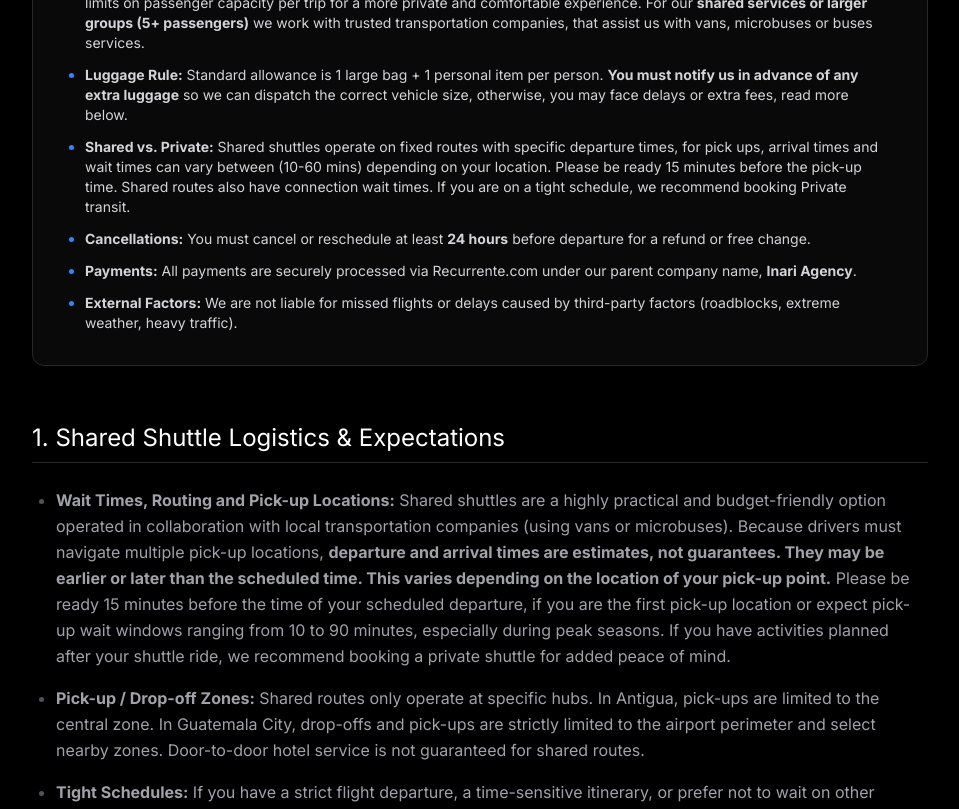
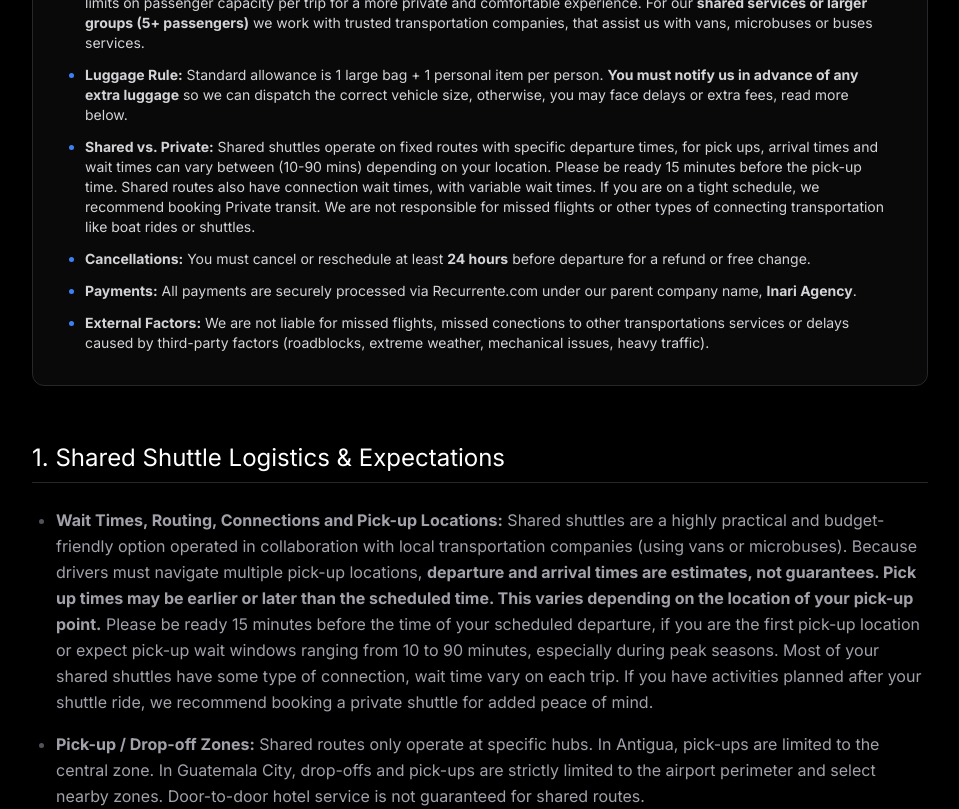
Before and after one commit to byron-rod/blvck-sheep, a Next.js app: page /terms-conditions in a window 1280 px wide. Shown: the part 640-1449 px from the top of the page, without its empty margins (160-1119 px from the left). Built offline with nearby package versions, Linux system fonts and the light colour scheme.

Commit message:
update de terms

```diff
--- a/src/app/terms-conditions/page.tsx
+++ b/src/app/terms-conditions/page.tsx
@@ -69,8 +69,8 @@ export default function TermsConditions() {
           <li>
             <strong>{activeLanguage === "en" ? "Shared vs. Private:" : "Compartido vs. Privado:"}</strong>{" "}
             {activeLanguage === "en"
-              ? "Shared shuttles operate on fixed routes with specific departure times, for pick ups, arrival times and wait times can vary between (10-60 mins) depending on your location. Please be ready 15 minutes before the pick-up time. Shared routes also have connection wait times. If you are on a tight schedule, we recommend booking Private transit."
-              : "Los traslados compartidos operan en rutas fijas que varian dependiente de tu ubicacion, con tiempos de espera muy variables (10-60 minutos). Por favor estar listo 15 minutos antes de la hora de recogida. Tambien cuentan con conexiones en ruta. Si tienes un horario ajustado, te recomendamos reservar transporte Privado."}
+              ? "Shared shuttles operate on fixed routes with specific departure times, for pick ups, arrival times and wait times can vary between (10-90 mins) depending on your location. Please be ready 15 minutes before the pick-up time. Shared routes also have connection wait times, with variable wait times. If you are on a tight schedule, we recommend booking Private transit. We are not responsible for missed flights or other types of connecting transportation like boat rides or shuttles."
+              : "Los traslados compartidos operan en rutas fijas que varian dependiente de tu ubicacion, con tiempos de espera muy variables (10-90 minutos). Por favor estar listo 15 minutos antes de la hora de recogida. Tambien cuentan con conexiones en ruta, con tiempo de espera variable. Si tienes un horario ajustado, te recomendamos reservar transporte Privado. No somos responsables por vuelos perdidos o cualquier otro tipo de conexion con transporte de cualquier clase, como lanchas u otros shuttles."}
           </li>
           <li>
             <strong>{activeLanguage === "en" ? "Cancellations:" : "Cancelaciones:"}</strong>{" "}
@@ -87,8 +87,8 @@ export default function TermsConditions() {
           <li>
             <strong>{activeLanguage === "en" ? "External Factors:" : "Factores Externos:"}</strong>{" "}
             {activeLanguage === "en"
-              ? "We are not liable for missed flights or delays caused by third-party factors (roadblocks, extreme weather, heavy traffic)."
-              : "No nos hacemos responsables por vuelos perdidos o retrasos causados por factores de terceros (bloqueos de carreteras, clima extremo, tráfico pesado)."}
+              ? "We are not liable for missed flights, missed conections to other transportations services or delays caused by third-party factors (roadblocks, extreme weather, mechanical issues, heavy traffic)."
+              : "No nos hacemos responsables por vuelos perdidos, conexiones perdidas con otros servicios de transporte o retrasos causados por factores de terceros (bloqueos de carreteras, clima extremo, problemas mecanicos, tráfico pesado)."}
           </li>
         </ul>
       </section>
@@ -100,10 +100,10 @@ export default function TermsConditions() {
         </h2>
         <ul className="list-disc pl-6 text-zinc-400 space-y-4 leading-relaxed marker:text-zinc-600">
           <li>
-            <strong>{activeLanguage === "en" ? "Wait Times, Routing and Pick-up Locations:" : "Tiempos de Espera, Rutas y Puntos de Recogida:"}</strong>{" "}
+            <strong>{activeLanguage === "en" ? "Wait Times, Routing, Connections and Pick-up Locations:" : "Tiempos de Espera, Rutas, Conexiones y Puntos de Recogida:"}</strong>{" "}
             {activeLanguage === "en"
-              ? <>Shared shuttles are a highly practical and budget-friendly option operated in collaboration with local transportation companies (using vans or microbuses). Because drivers must navigate multiple pick-up locations, <strong>departure and arrival times are estimates, not guarantees. They may be earlier or later than the scheduled time. This varies depending on the location of your pick-up point.</strong> Please be ready 15 minutes before the time of your scheduled departure, if you are the first pick-up location or expect pick-up wait windows ranging from 10 to 90 minutes, especially during peak seasons. If you have activities planned after your shuttle ride, we recommend booking a private shuttle for added peace of mind.</>
-              : <>Los traslados compartidos son una opción practica y económica, operada en colaboración con empresas locales de confianza (usando vans o microbuses). Debido a que los conductores deben navegar por múltiples puntos de recogida, <strong>los horarios de salida y llegada son estimaciones, no garantías. Estos pueden ser un tiempo antes de la hora de salida o tiempo de espera despues, ya que varia dependiendo de la ubicacion de tu punto de abordaje.</strong> Por favor estar listo 15 minutos antes de la hora programada. Los tiempo de espera pueden variar entre 10 y 90 minutos, especialmente en temporada alta. Si tienes actividades planeadas después de tu viaje en shuttle, te recomendamos reservar un traslado privado para mayor tranquilidad.</>}
+              ? <>Shared shuttles are a highly practical and budget-friendly option operated in collaboration with local transportation companies (using vans or microbuses). Because drivers must navigate multiple pick-up locations, <strong>departure and arrival times are estimates, not guarantees. Pick up times may be earlier or later than the scheduled time. This varies depending on the location of your pick-up point.</strong> Please be ready 15 minutes before the time of your scheduled departure, if you are the first pick-up location or expect pick-up wait windows ranging from 10 to 90 minutes, especially during peak seasons. Most of your shared shuttles have some type of connection, wait time vary on each trip. If you have activities planned after your shuttle ride, we recommend booking a private shuttle for added peace of mind.</>
+              : <>Los traslados compartidos son una opción practica y económica, operada en colaboración con empresas locales de confianza (usando vans o microbuses). Debido a que los conductores deben navegar por múltiples puntos de recogida, <strong>los horarios de salida y llegada son estimaciones, no garantías. Los tiempos de recogida pueden ser un tiempo antes de la hora de salida o tiempo de espera despues, ya que varia dependiendo de la ubicacion de tu punto de abordaje.</strong> Por favor estar listo 15 minutos antes de la hora programada. Los tiempo de espera pueden variar entre 10 y 90 minutos, especialmente en temporada alta. La mayoria de nuestros viajes compartidos tienen algun tipo de conexion, los tiempos de conexion varia con cada viaje. Si tienes actividades planeadas después de tu viaje en shuttle, te recomendamos reservar un traslado privado para mayor tranquilidad.</>}
           </li>
           <li>
             <strong>{activeLanguage === "en" ? "Pick-up / Drop-off Zones:" : "Zonas de Recogida / Bajada:"}</strong>{" "}
```
